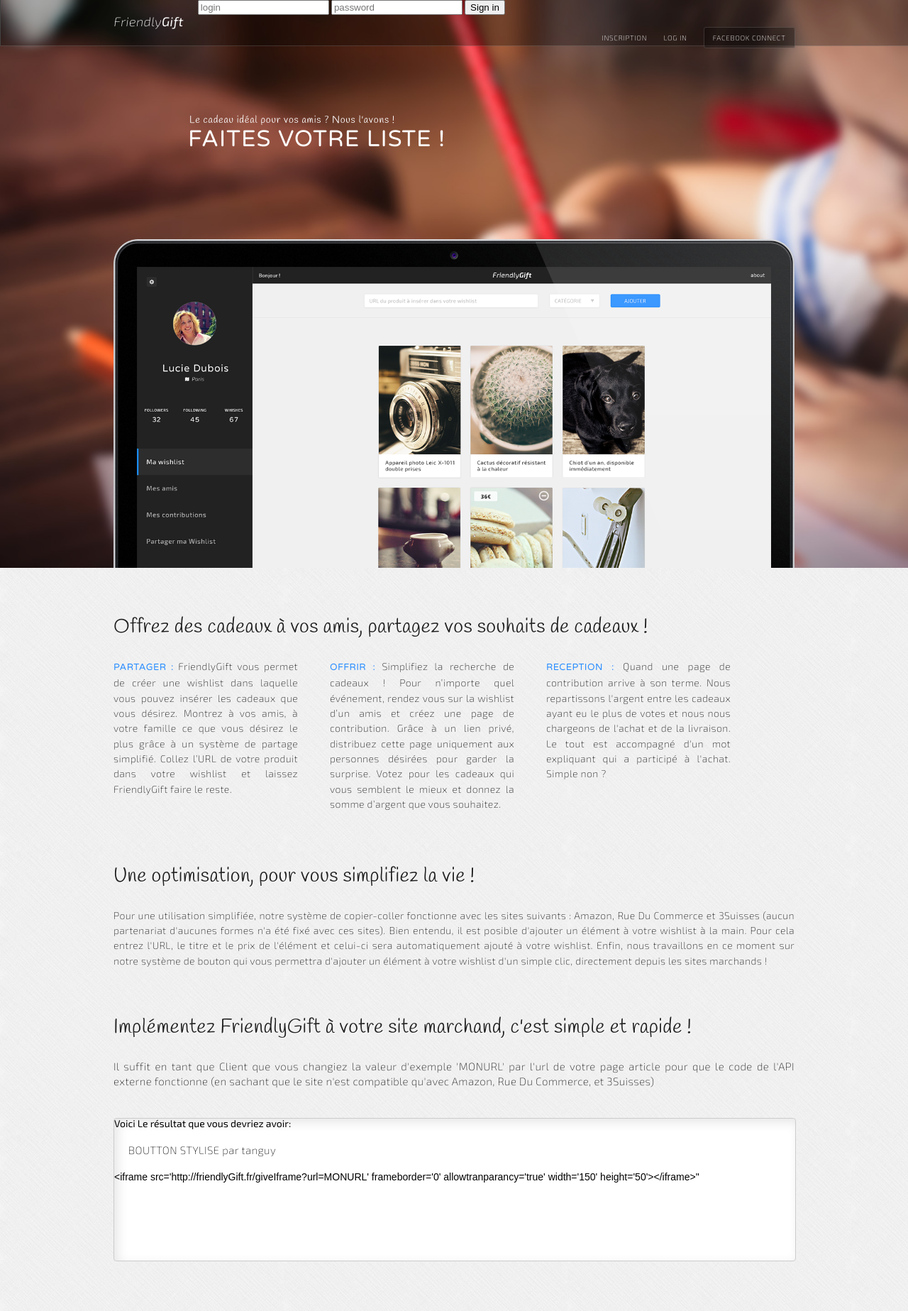
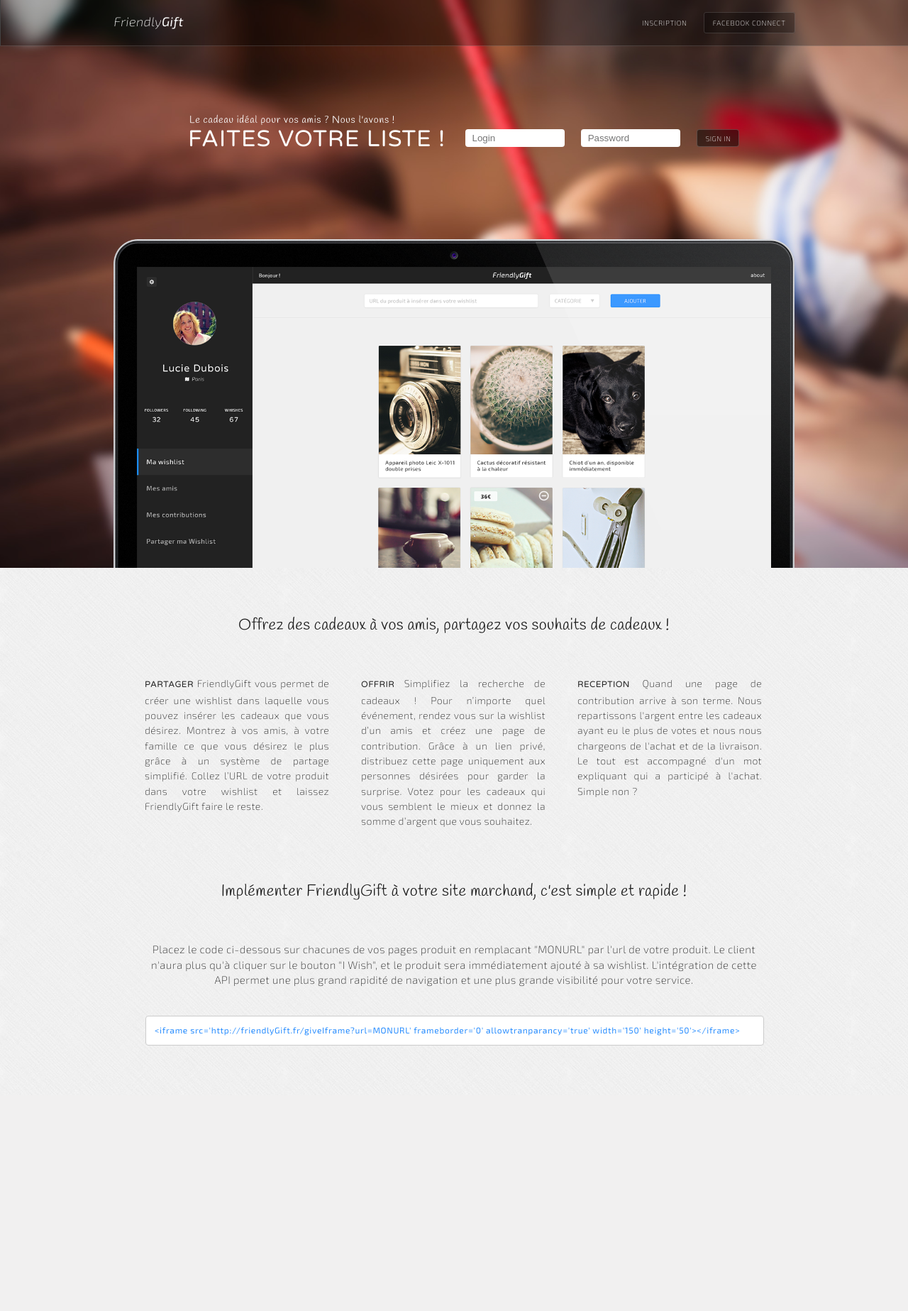
Before and after one commit to Baltha/E09-PHP, a PHP site: template app/Views/main.html in a window 1280 px wide. Shown: the whole page at 71% size. After the commit the page ends 1473 px from the top, so only its background shows below. Run offline with PHP 8.4, Linux system fonts and the light colour scheme; the template is opened without the code that fills it, so the values that code supplies are empty; some libraries are stand-ins or nearby versions.

Commit message:
CSS home final

```diff
--- a/app/Views/header.html
+++ b/app/Views/header.html
@@ -8,13 +8,12 @@
 		<div class="fix_center">
 			<h1><span>Friendly</span>Gift</h1>
 			<form action="login/" id="login" method="post">
-				<input type="text" name="login" placeholder="login" />
-				<input type="password" name="password" placeholder="password" />
+				<input type="text" name="login" placeholder="Login" />
+				<input type="password" name="password" placeholder="Password" />
 				<input type="submit" value="Sign in"/>
 			</form>
 			<ul>
 				<li><a id="inscription" href="#">Inscription</a></li>
-				<li><a href="#">Log in</a></li>
 		 		<li><a href="<?php echo $loginUrl; ?>">Facebook connect</a></li>
 		 	</ul>
 		 </div>
--- a/app/Views/main.html
+++ b/app/Views/main.html
@@ -17,26 +17,22 @@
     <div class="howitworks">
         <h3>Offrez des cadeaux à vos amis, partagez vos souhaits de cadeaux !</h3>
         <div class="partager">
-        <p><span>Partager :</span> FriendlyGift vous permet de créer une wishlist dans laquelle vous pouvez insérer les cadeaux que vous désirez. Montrez à vos amis, à votre famille ce que vous désirez le plus grâce à un système de partage simplifié. Collez l’URL de votre produit dans votre wishlist et laissez FriendlyGift faire le reste.</p>
+        <p><span>Partager</span> FriendlyGift vous permet de créer une wishlist dans laquelle vous pouvez insérer les cadeaux que vous désirez. Montrez à vos amis, à votre famille ce que vous désirez le plus grâce à un système de partage simplifié. Collez l’URL de votre produit dans votre wishlist et laissez FriendlyGift faire le reste.</p>
         </div>
         <div class="offrir">
-        <p><span>Offrir :</span> Simplifiez la recherche de cadeaux ! Pour n’importe quel événement, rendez vous sur la wishlist d’un amis et créez une page de contribution. Grâce à un lien privé, distribuez cette page uniquement aux personnes désirées pour garder la surprise. Votez pour les cadeaux qui vous semblent le mieux et donnez la somme d’argent que vous souhaitez.</p>
+        <p><span>Offrir</span> Simplifiez la recherche de cadeaux ! Pour n’importe quel événement, rendez vous sur la wishlist d’un amis et créez une page de contribution. Grâce à un lien privé, distribuez cette page uniquement aux personnes désirées pour garder la surprise. Votez pour les cadeaux qui vous semblent le mieux et donnez la somme d’argent que vous souhaitez.</p>
         </div>
         <div class="recevoir">
-        <p><span>Reception :</span> Quand une page de contribution arrive à son terme. Nous repartissons l'argent entre les cadeaux ayant eu le plus de votes et nous nous chargeons de l'achat et de la livraison. Le tout est accompagné d'un mot expliquant qui a participé à l'achat. Simple non ? </p>
+        <p><span>Reception</span> Quand une page de contribution arrive à son terme. Nous repartissons l'argent entre les cadeaux ayant eu le plus de votes et nous nous chargeons de l'achat et de la livraison. Le tout est accompagné d'un mot expliquant qui a participé à l'achat. Simple non ? </p>
         </div>
     </div>
     <div class="partners">
-        <h3>Une optimisation, pour vous simplifiez la vie !</h3>
-        <p>Pour une utilisation simplifiée, notre système de copier-coller fonctionne avec les sites suivants : Amazon, Rue Du Commerce et 3Suisses (aucun partenariat d'aucunes formes n'a été fixé avec ces sites). Bien entendu, il est posible d'ajouter un élément à votre wishlist à la main. Pour cela entrez l'URL, le titre et le prix de l'élément et celui-ci sera automatiquement ajouté à votre wishlist. Enfin, nous travaillons en ce moment sur notre système de bouton qui vous permettra d'ajouter un élément à votre wishlist d'un simple clic, directement depuis les sites marchands !</p>
         <div class="api">
-            <h3> Implémentez FriendlyGift à votre site marchand, c'est simple et rapide !</h3>
+            <h3> Implémenter FriendlyGift à votre site marchand, c'est simple et rapide !</h3>
             <div class="api_desc">
-                <p>Il suffit en tant que Client que vous changiez la valeur d'exemple 'MONURL' par l'url de votre page article pour que le code de l'API externe fonctionne (en sachant que le site n'est compatible qu'avec Amazon, Rue Du Commerce, et 3Suisses)</p>
+                <p>Placez le code ci-dessous sur chacunes de vos pages produit en remplacant "MONURL" par l'url de votre produit. Le client n'aura plus qu'à cliquer sur le bouton "I Wish", et le produit sera immédiatement ajouté à sa wishlist. L'intégration de cette API permet une plus grand rapidité de navigation et une plus grande visibilité pour votre service.</p>
                 <div class="code_api">
-                    <label>Voici Le résultat que vous devriez avoir:</label>
-                    <p>BOUTTON STYLISE par tanguy</p>
-                    <code style="font-family:arial;">&lt;iframe src='http://friendlyGift.fr/giveIframe?url=MONURL' frameborder='0' allowtranparancy='true' width='150' height='50'>&lt;/iframe>"</code>
+                    <code>&lt;iframe src='http://friendlyGift.fr/giveIframe?url=MONURL' frameborder='0' allowtranparancy='true' width='150' height='50'>&lt;/iframe></code>
                 </div>
             </div>
         </div>
--- a/public/stylesheet/style.css
+++ b/public/stylesheet/style.css
@@ -127,6 +127,49 @@ header{
 	padding-left: 14px;
 	font-weight: 300;
 	letter-spacing: 0.3pt;
+}
+
+#login{
+	position: absolute;
+	left: 50%;
+	top: 167px;
+	height: 23px;
+	padding: 15px;
+	border-radius: 4px;
+}
+
+#login input{
+	background: none;
+	border: none;
+	margin: 0;
+	padding: 0;
+	height: 25px;
+	width: 130px;
+	background: white;
+	border-radius: 4px;
+	margin-right: 20px;
+	padding-left: 10px;
+}
+
+#login input[type="submit"]{
+	background: none;
+	border: none;
+	margin: 0;
+	padding: 0;
+	height: 25px;
+	width: 60px;
+	background: white;
+	border-radius: 4px;
+	background: rgba(0,0,0,0.5);
+	border: 1px solid rgba(255,255,255, 0.2);
+	font-family: "exo 2";
+	text-transform: uppercase;
+	color: white;
+	font-weight: 200;
+	letter-spacing: 0.3pt;
+	font-size:1rem;
+	padding: 6px 12px 15px 12px;
+	cursor: pointer;
 }
 
 .logo{
@@ -996,7 +1039,7 @@ form[action="setInfos"] input[type="file"]{
 		display:inline-block;
 	}
 
-	.home li:first-child, .home li:nth-child(2){
+	.home li:first-child{
 		padding-right: 20px;
 	}
 
@@ -1088,9 +1131,9 @@ form[action="setInfos"] input[type="file"]{
 	}
 	.discover h3, .api h3{
 		color:#222222;
-		font-size: 2em;
+		font-size: 1.6em;
 		font-family: "Handlee", Verdana, sans-serif;
-		text-align: left;
+		text-align: center;
 		letter-spacing: 0.3pt;
 		color: #222222;
 		text-shadow: 1px 1px white;
@@ -1107,35 +1150,27 @@ form[action="setInfos"] input[type="file"]{
 		margin-right: 45px;
 	}
 
+	.partager{
+		margin-left: 44px;
+	}
 
 	.partager p span, .offrir p span, .recevoir p span{
 		font-family: "Varela Round", Verdana, sans-serif;
 		letter-spacing: 0.3pt;
 		text-transform: uppercase;
 		text-align: left;
-		font-size: 1.3rem;
-		color: #288DFF;
+		font-size: 1.2rem;
+		color: #222222;
 	}
 
 	.partager p, .offrir p, .recevoir p{
-		padding-top: 30px;
+		padding-top: 60px;
 		font-family: "Exo 2", Verdana, sans-serif;
 		letter-spacing: 0.3pt;
 		text-align: justify;
 		color: #222222;
 		font-weight: 200;
 		line-height: 16pt;
-	}
-
-	.partners h3+p{
-
-		font-family: "Exo 2", Verdana, sans-serif;
-		letter-spacing: 0.3pt;
-		text-align: justify;
-		color: #222222;
-		font-weight: 200;
-		line-height: 16pt;
-		padding-top: 30px;
 	}
 
 	.api_desc{
@@ -1145,19 +1180,21 @@ form[action="setInfos"] input[type="file"]{
 	.api_desc p{
 		font-family: "Exo 2", Verdana, sans-serif;
 		letter-spacing: 0.3pt;
-		text-align: justify;
+		text-align: center;
 		color: #222222;
 		font-weight: 200;
 		line-height: 16pt;
 		font-size: 1.5rem;
-		padding-top: 30px;
+		padding-top: 60px;
+		width: 870px;
+		margin-left: 45px;
 	}
 
 	.code_api{
-		width: 100%;
-		height:200px;
+		margin-left: 45px;
+		width: 870px;
+		height:40px;
 		border: 1px solid #cccccc;
-		box-shadow: 5px 5px 15px rgba(0,0,0,0.1) inset;
 		border-radius: 4px;
 		background: white;
 		margin-top: 40px;
@@ -1165,6 +1202,15 @@ form[action="setInfos"] input[type="file"]{
 
 	.code_api p{
 		padding: 20px;
+	}
+
+	.code_api code{
+		font-family: "exo 2";
+		font-size: 1.2rem;
+		letter-spacing: 0.5pt;
+		margin-left: 12px;
+		line-height: 3.2;
+		color: #288DFF;
 	}
 
 	.popup
```
